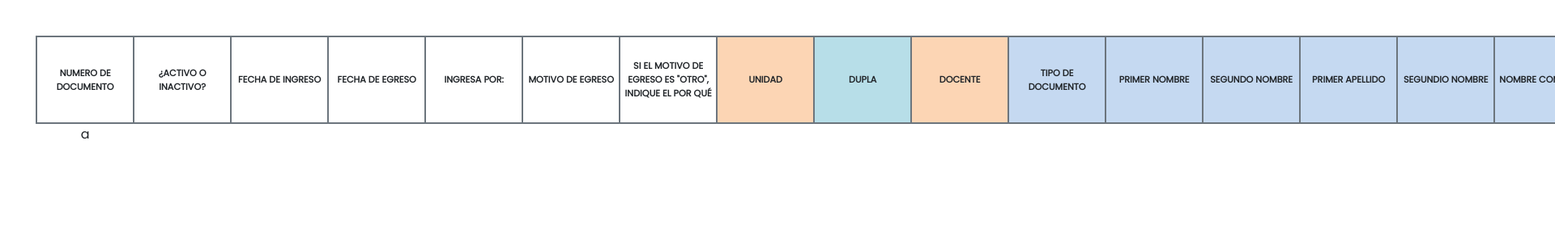
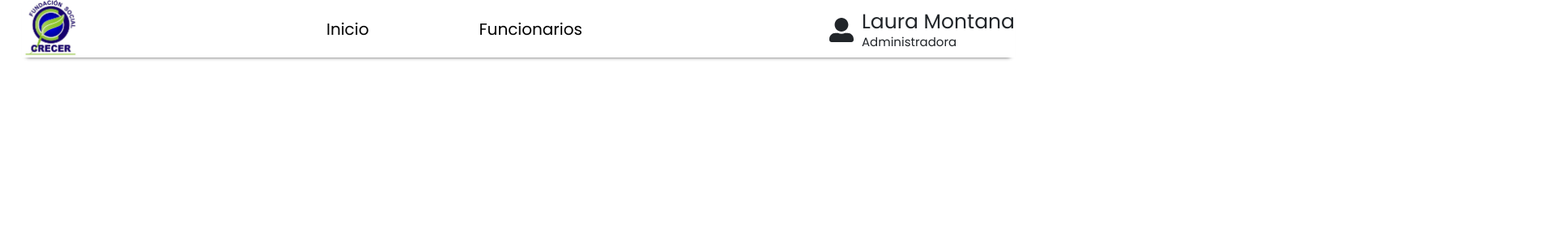
Before and after one commit to programateacademy/1-Fundacion-Social-Crecer-Front-end, a React (Vite) app: page / in a window 1280 px wide. Shown: the top 300 px of the page at 81% size, 1920 px wide, since content can reach past the window. Built offline with nearby package versions, Linux system fonts and the light colour scheme.

Commit message:
header style applied

```diff
--- a/src/App.jsx
+++ b/src/App.jsx
@@ -1,10 +1,10 @@
-import './App.css'
-import Matrix from './pages/matrix/Matrix'
+import './components/header/Header.css'
+import Header from './components/header/Header.jsx'
 
 function App() {
   return (
     <>
-      <Matrix/>
+      <Header/>
     </>
   )
 }
--- a/src/components/header/Header.css
+++ b/src/components/header/Header.css
@@ -0,0 +1,56 @@
+@import url('https://fonts.googleapis.com/css2?family=Inter:wght@400;500&display=swap');
+.header{
+    display: flex;
+    flex-direction: row;
+    height: 71px;
+    font-family: 'Inter', sans-serif;
+    margin-left: 27px;
+    margin-right: 27px;
+    font-weight: 500;
+    justify-content: space-between;
+    box-shadow: 0px 5px 5px -6px black;
+}
+
+.adminInfo{
+    display: flex;
+    flex-direction: column;
+}
+.buttonsHeader, .profile{
+    display: flex;
+    flex-direction: row;
+
+}
+.buttonsHeader{
+    width: 328px;
+    justify-content: space-between;
+    font-size: 20px;
+
+
+}
+.buttonHeader{
+    border: none;
+    background-color: white;
+    height: 45px;
+    align-self: center;
+}
+.buttonHeader:hover{
+    text-decoration: none;
+border-bottom: 3px solid blue;
+}
+
+.profile{
+    align-items: center;
+}
+.adminName{
+    font-size: 25px;
+}
+.adminProfile{
+    font-size: 15px;
+}
+.iconUser{
+font-size: 30px;
+margin-right: 10px;
+}
+.adminProfile{
+    margin-top: -5px;
+}
--- a/src/components/header/Header.jsx
+++ b/src/components/header/Header.jsx
@@ -1,8 +1,22 @@
 import React from 'react'
-
+import logo  from "./logo.jpg";
+import { FaUserAlt } from "react-icons/fa";
 function Header() {
     return (
-        <div>Header</div>
+        <div className='header'>
+            <img className='elLogo' src={logo} alt='fundacionCrecer'/>
+            <div className='buttonsHeader'>
+                <button type="button" className="buttonHeader ">Inicio</button>
+                <button type="button" className="buttonHeader">Funcionarios</button>
+            </div>
+            <div className='profile'>
+                <span className='iconUser' ><FaUserAlt /></span>
+                <div className='adminInfo'>
+                    <span className='adminName'>Laura Montana</span>
+                    <span className='adminProfile'>Administradora</span>
+                </div>
+            </div>
+        </div>
     )
 }
 
```
Also changed, not shown: src/pages/managers/addManagers.jsx (added, +9 -0 lines), src/components/header/logo.jpg (added).
